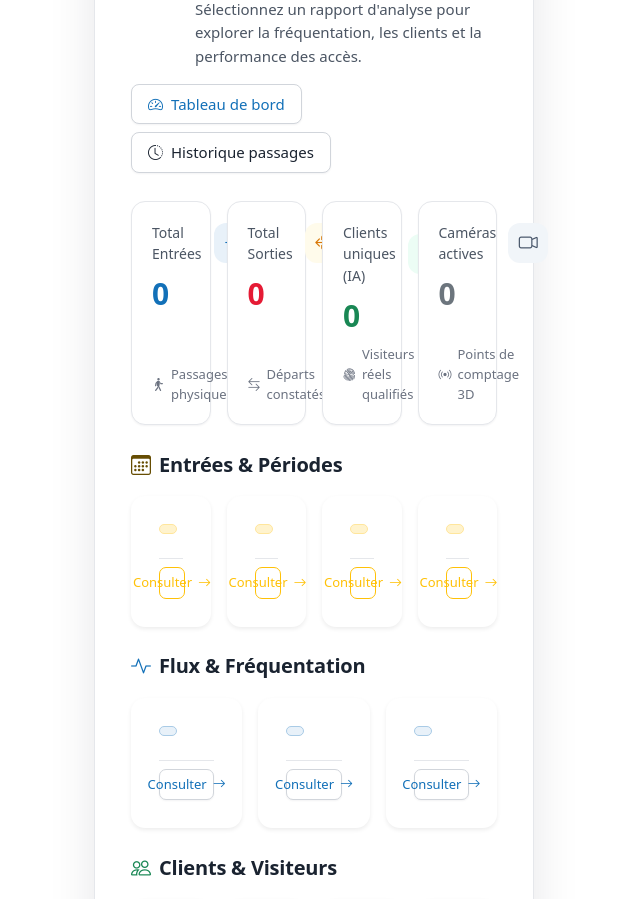
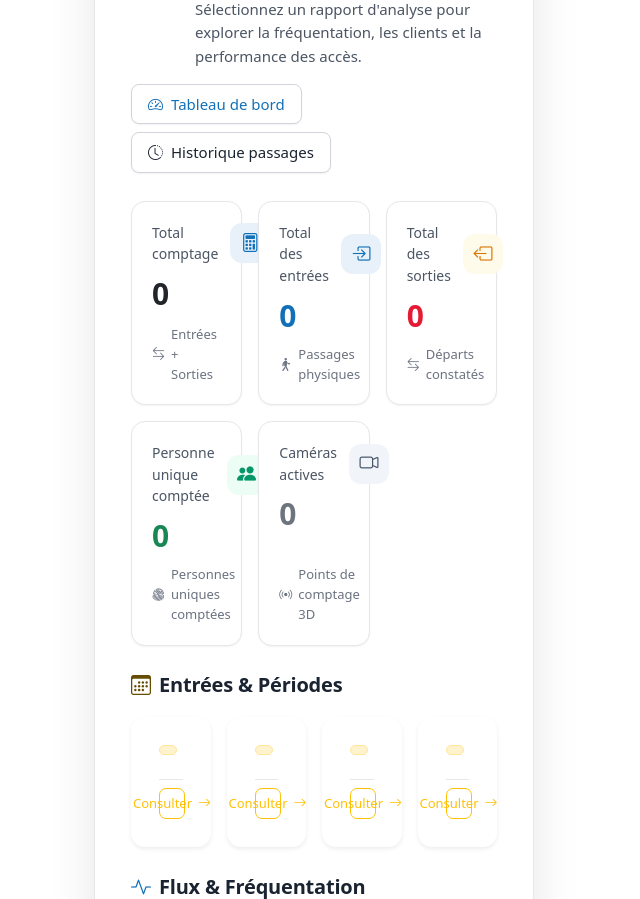
Before and after one commit to biggedobackup/ika-camera-comptage-de-visite-, a Python web app: template app/templates/rapports/index.html in a window 1280 px wide. Shown: the part 215-1114 px from the top of the page, without its empty margins (326-966 px from the left). Run offline with Jinja, Linux system fonts and the light colour scheme; the template is opened without the code that fills it, so the values that code supplies are empty; some libraries are stand-ins or nearby versions.

Commit message:
feat: standardiser Total comptage, retirer magasin, ajouter section rapports dans doc et actualiser les 5 cartes de flux

```diff
--- a/app/rapports/routes.py
+++ b/app/rapports/routes.py
@@ -129,6 +129,7 @@ async def index_rapports(request: Request, db: DbSession, utilisateur: LecteurCa
     cams_actives = sum(1 for c in cameras if getattr(c, "est_en_ligne", False))
 
     indicateurs = {
+        "total_comptage": int(t_entrees + t_sorties),
         "total_entrees": int(t_entrees),
         "total_sorties": int(t_sorties),
         "clients_uniques": int(t_uniques),
--- a/app/templates/camera/liste.html
+++ b/app/templates/camera/liste.html
@@ -43,12 +43,12 @@
     </div>
   </div>
 
-  <!-- 3. Total passages -->
+  <!-- 3. Total comptage -->
   <div class="col-sm-6 col-xl-3">
     <div class="carte-indicateur">
       <div class="carte-indicateur-entete">
-        <p class="carte-indicateur-libelle">Total passages</p>
-        <span class="carte-indicateur-icone succes" aria-hidden="true"><i class="bi bi-people-fill"></i></span>
+        <p class="carte-indicateur-libelle">Total comptage</p>
+        <span class="carte-indicateur-icone succes" aria-hidden="true"><i class="bi bi-calculator"></i></span>
       </div>
       <p class="carte-indicateur-valeur text-success" data-comptage-total>{{ indicateurs.total_passages }}</p>
       <p class="carte-indicateur-sous-titre"><i class="bi bi-arrow-left-right"></i> Entrées + Sorties</p>
--- a/app/templates/rapports/detail.html
+++ b/app/templates/rapports/detail.html
@@ -273,7 +273,7 @@
   <div class="col-12 col-md-4">
     <div class="carte-indicateur h-100">
       <div class="carte-indicateur-entete">
-        <p class="carte-indicateur-libelle">Taux d'entrée magasin</p>
+        <p class="carte-indicateur-libelle">Taux d'entrée</p>
         <span class="carte-indicateur-icone succes" aria-hidden="true"><i class="bi bi-percent"></i></span>
       </div>
       <p class="carte-indicateur-valeur text-success">{{ rapport.taux_entree }}%</p>
@@ -310,11 +310,11 @@
   <div class="col-12 col-md-4">
     <div class="carte-indicateur h-100">
       <div class="carte-indicateur-entete">
-        <p class="carte-indicateur-libelle">Temps cumulé magasin</p>
+        <p class="carte-indicateur-libelle">Temps cumulé sur site</p>
         <span class="carte-indicateur-icone" aria-hidden="true"><i class="bi bi-hourglass-split"></i></span>
       </div>
       <p class="carte-indicateur-valeur fs-3 text-dark">{{ rapport.sejour_total }}</p>
-      <p class="carte-indicateur-sous-titre"><i class="bi bi-calendar-check"></i> Temps total cumulé en boutique</p>
+      <p class="carte-indicateur-sous-titre"><i class="bi bi-calendar-check"></i> Temps total cumulé sur le site</p>
     </div>
   </div>
 </div>
--- a/app/templates/rapports/index.html
+++ b/app/templates/rapports/index.html
@@ -15,10 +15,21 @@
 
 <!-- Résumé rapide des flux globaux -->
 <div class="row g-3 mb-4">
-  <div class="col-sm-6 col-xl-3">
-    <div class="carte-indicateur">
+  <div class="col-sm-6 col-lg-4 col-xl-2dot4">
+    <div class="carte-indicateur h-100">
       <div class="carte-indicateur-entete">
-        <p class="carte-indicateur-libelle">Total Entrées</p>
+        <p class="carte-indicateur-libelle">Total comptage</p>
+        <span class="carte-indicateur-icone" aria-hidden="true"><i class="bi bi-calculator"></i></span>
+      </div>
+      <p class="carte-indicateur-valeur text-dark">{{ indicateurs.total_comptage | default(0) }}</p>
+      <p class="carte-indicateur-sous-titre"><i class="bi bi-arrow-left-right"></i> Entrées + Sorties</p>
+    </div>
+  </div>
+
+  <div class="col-sm-6 col-lg-4 col-xl-2dot4">
+    <div class="carte-indicateur h-100">
+      <div class="carte-indicateur-entete">
+        <p class="carte-indicateur-libelle">Total des entrées</p>
         <span class="carte-indicateur-icone" aria-hidden="true"><i class="bi bi-box-arrow-in-right"></i></span>
       </div>
       <p class="carte-indicateur-valeur text-primary">{{ indicateurs.total_entrees | default(0) }}</p>
@@ -26,10 +37,10 @@
     </div>
   </div>
 
-  <div class="col-sm-6 col-xl-3">
-    <div class="carte-indicateur">
+  <div class="col-sm-6 col-lg-4 col-xl-2dot4">
+    <div class="carte-indicateur h-100">
       <div class="carte-indicateur-entete">
-        <p class="carte-indicateur-libelle">Total Sorties</p>
+        <p class="carte-indicateur-libelle">Total des sorties</p>
         <span class="carte-indicateur-icone avertissement" aria-hidden="true"><i class="bi bi-box-arrow-left"></i></span>
       </div>
       <p class="carte-indicateur-valeur text-danger">{{ indicateurs.total_sorties | default(0) }}</p>
@@ -37,19 +48,19 @@
     </div>
   </div>
 
-  <div class="col-sm-6 col-xl-3">
-    <div class="carte-indicateur">
+  <div class="col-sm-6 col-lg-4 col-xl-2dot4">
+    <div class="carte-indicateur h-100">
       <div class="carte-indicateur-entete">
-        <p class="carte-indicateur-libelle">Clients uniques (IA)</p>
+        <p class="carte-indicateur-libelle">Personne unique comptée</p>
         <span class="carte-indicateur-icone succes" aria-hidden="true"><i class="bi bi-people-fill"></i></span>
       </div>
       <p class="carte-indicateur-valeur text-success">{{ indicateurs.clients_uniques | default(0) }}</p>
-      <p class="carte-indicateur-sous-titre"><i class="bi bi-fingerprint"></i> Visiteurs réels qualifiés</p>
+      <p class="carte-indicateur-sous-titre"><i class="bi bi-fingerprint"></i> Personnes uniques comptées</p>
     </div>
   </div>
 
-  <div class="col-sm-6 col-xl-3">
-    <div class="carte-indicateur">
+  <div class="col-sm-6 col-lg-4 col-xl-2dot4">
+    <div class="carte-indicateur h-100">
       <div class="carte-indicateur-entete">
         <p class="carte-indicateur-libelle">Caméras actives</p>
         <span class="carte-indicateur-icone neutre" aria-hidden="true"><i class="bi bi-camera-video"></i></span>
--- a/app/templates/tableau_de_bord/index.html
+++ b/app/templates/tableau_de_bord/index.html
@@ -56,12 +56,12 @@
 <section class="section-page mb-4" aria-labelledby="titre-kpis-flux">
   <h2 class="visually-hidden" id="titre-kpis-flux">Indicateurs clés de flux</h2>
   <div class="row g-3">
-    <!-- 1. Total Visiteurs -->
+    <!-- 1. Total Comptage -->
     <div class="col-sm-6 col-lg-4">
       <div class="carte-indicateur h-100">
         <div class="carte-indicateur-entete">
-          <p class="carte-indicateur-libelle">Total visiteurs</p>
-          <span class="carte-indicateur-icone" aria-hidden="true"><i class="bi bi-people-fill"></i></span>
+          <p class="carte-indicateur-libelle">Total comptage</p>
+          <span class="carte-indicateur-icone" aria-hidden="true"><i class="bi bi-calculator"></i></span>
         </div>
         <p class="carte-indicateur-valeur">{{ f.visiteurs_total }}</p>
         <p class="carte-indicateur-sous-titre text-muted small"><i class="bi bi-arrow-left-right"></i> Passages cumulés (Entrées + Sorties)</p>
```
Also changed, not shown: app/templates/documentation/index.html (+62 -4 lines), tests/test_documentation.py (+1 -1 lines), tests/test_rapports.py (+6 -6 lines).
